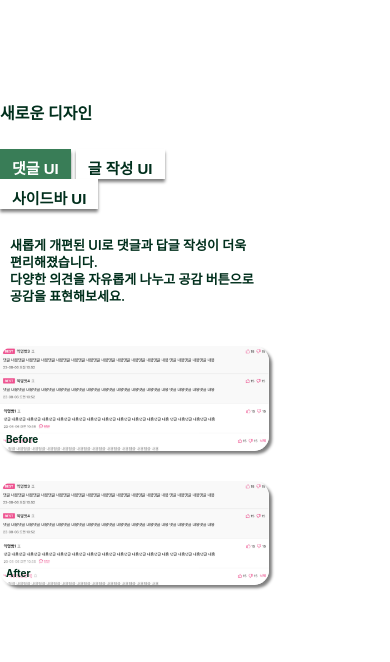
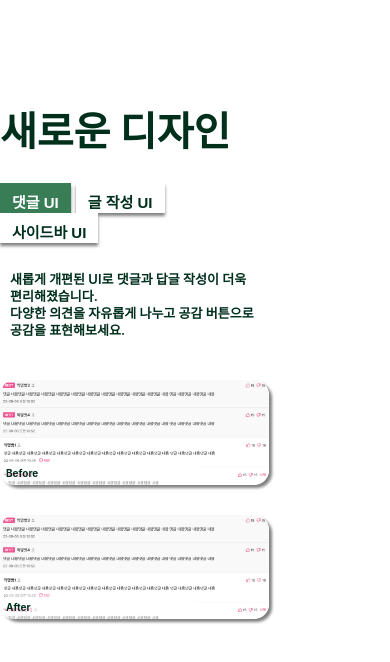
Before and after one commit to rkdmsals/renewal-guide, a React (Create React App) app: page /uiinfo in a window 390 px wide. Shown: the top 662 px of the page. Built offline with nearby package versions, Linux system fonts and the light colour scheme; the HTML template or start-up script is replaced by a standard one.

Commit message:
font 변수 변경

```diff
--- a/src/components/views/UiPages/UiInfo.css
+++ b/src/components/views/UiPages/UiInfo.css
@@ -71,7 +71,7 @@
 @media screen and (max-width: 550px) {
   .uiInfo_title {
     padding-top: 150px;
-    font-size: var(--fullPage-mobile-title-font-size);
+    font-size: var(--fullPage-mobile-480-title-font-size);
   }
 
   .uiInfo_button_container {
@@ -89,7 +89,7 @@
 @media screen and (max-width: 480px) {
   .uiInfo_title {
     padding-top: 250px;
-    font-size: var(--fullPage-mobile-title-font-size);
+    font-size: var(--fullPage-mobile-480-title-font-size);
   }
 
   .uiInfo_button_container {
```
